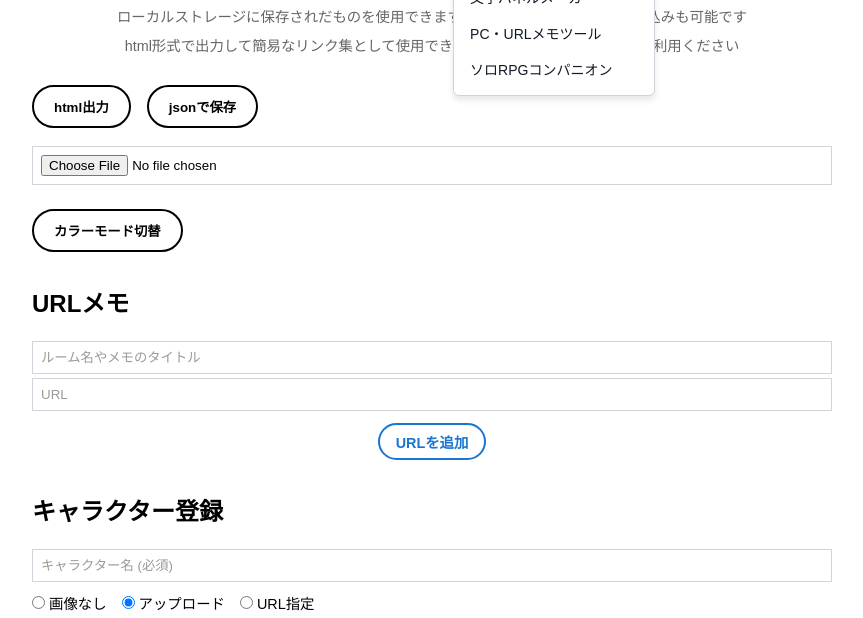
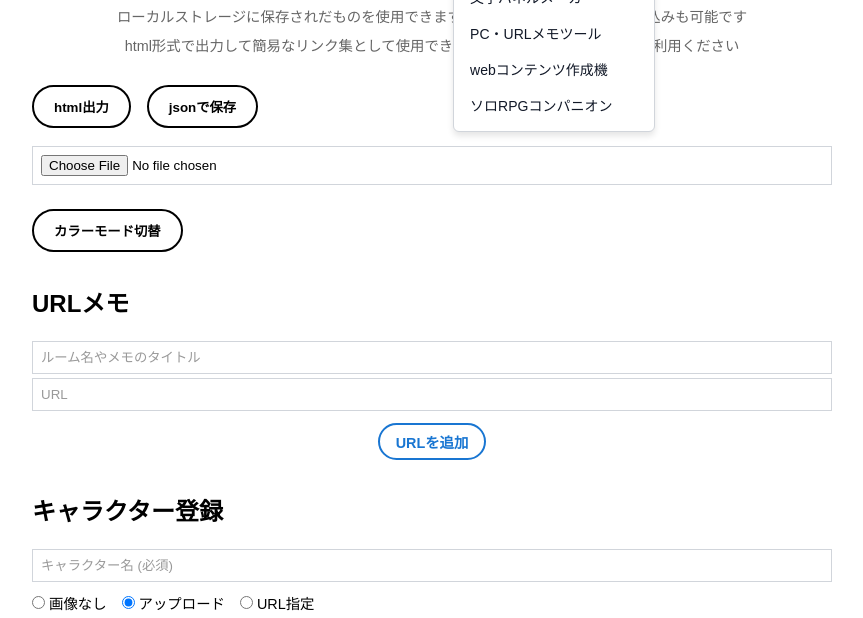
Before and after one commit to pa-mu-da/memotool, a plain HTML site: page index.html in a window 1280 px wide. Both pictures are taken after a click on the element "TRPGに使えるツール類". Shown: the part 182-800 px from the top of the page, without its empty margins (208-1071 px from the left). Drawn offline with Linux system fonts and the light colour scheme.

Commit message:
Update index.html

```diff
--- a/index.html
+++ b/index.html
@@ -119,6 +119,7 @@
             <a href="https://pa-mu-da.github.io/pndtool/caragen.html">カード画像作成ツール</a>
             <a href="https://pa-mu-da.github.io/mojipanelmaker/">文字パネルメーカー</a>
             <a href="https://pa-mu-da.github.io/memotool/">PC・URLメモツール</a>
+            <a href="https://mokujisakuseiki.pages.dev/">webコンテンツ作成機</a>
             <a href="https://pa-mu-da.github.io/solo_RPG_tool/">ソロRPGコンパニオン</a>
           </div>
         </div>
```
